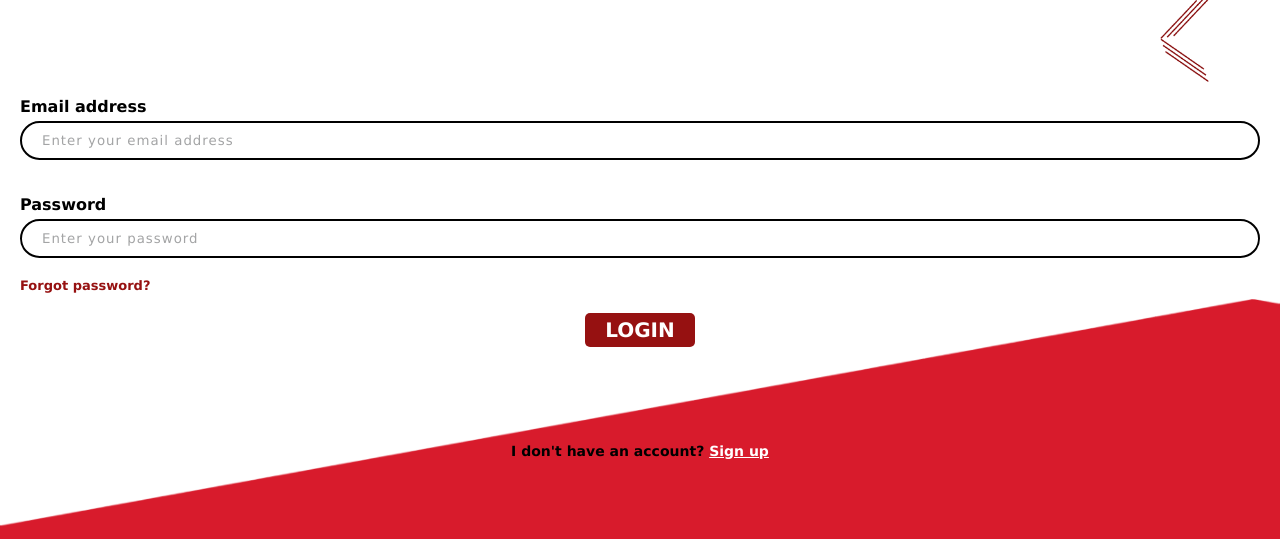
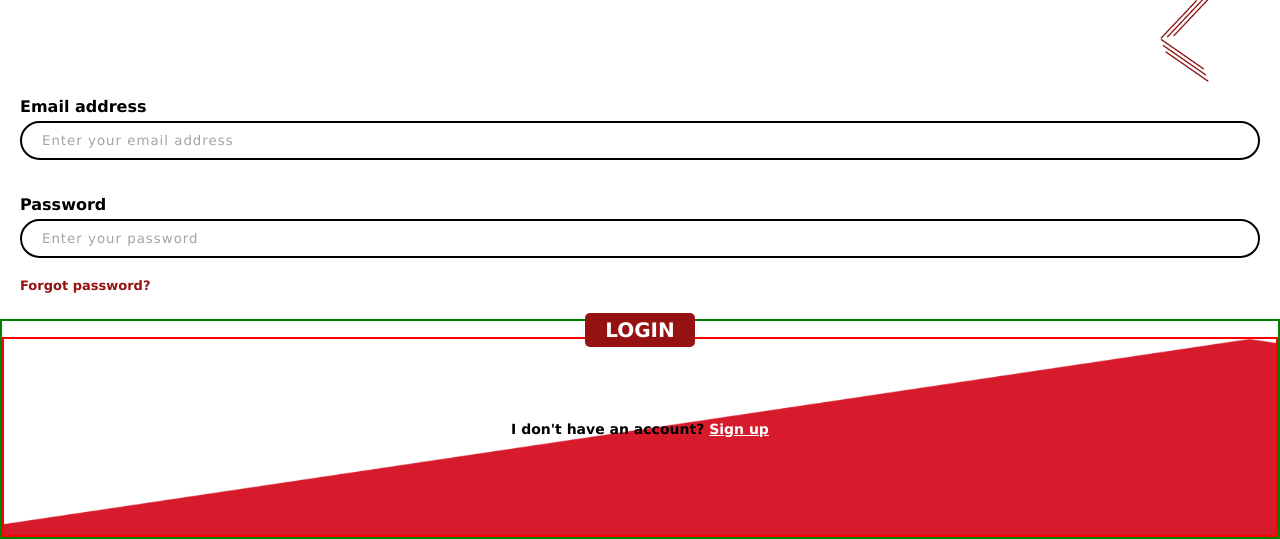
Before and after one commit to officialdanielojo/Sportify-X, a plain HTML site: page index.html in a window 1280 px wide. Shown: the part 261-800 px from the top of the page. Drawn offline with Linux system fonts and the light colour scheme.

Commit message:
fifth commit

```diff
--- a/login.css
+++ b/login.css
@@ -4,12 +4,6 @@
     padding: 0;
     box-sizing: border-box;
     font-family: 'Lucida Sans', 'Lucida Sans Regular', 'Lucida Grande', 'Lucida Sans Unicode', Geneva, Verdana, sans-serif;
-}
-
-section {
-    /* border: 2px solid black; */
-    width: 100%;
-    max-height: 70%;
 }
 
 section #circle {
@@ -86,17 +80,18 @@ section .button button {
 }
 
 .foot {
-    /* border: 2px solid green; */
-    position: fixed;
+    border: 2px solid #008000;
+    position: absolute;
     bottom: 0px;
     width: 100%;
-    height: 30%;
+    height: fit-content;
+    z-index: -9999;
 }
 
 .content {
     width: 100%;
-    position: fixed;
-    bottom: 80px;
+    position: relative;
+    top: 100px;
     font-size: 14px;
     font-weight: 600;
     text-align: center;
@@ -109,8 +104,7 @@ section .button button {
 }
 
 .design img {
-    /* border: 2px solid red; */
+    border: 2px solid red;
     width: 100%;
-    height: 100%;
-    /* z-index: -9999; */
+    height: 200px;
 }
```
Also changed, not shown: pages/home page.html (+1 -2 lines), pages/styles/home.css (+9 -2 lines).
